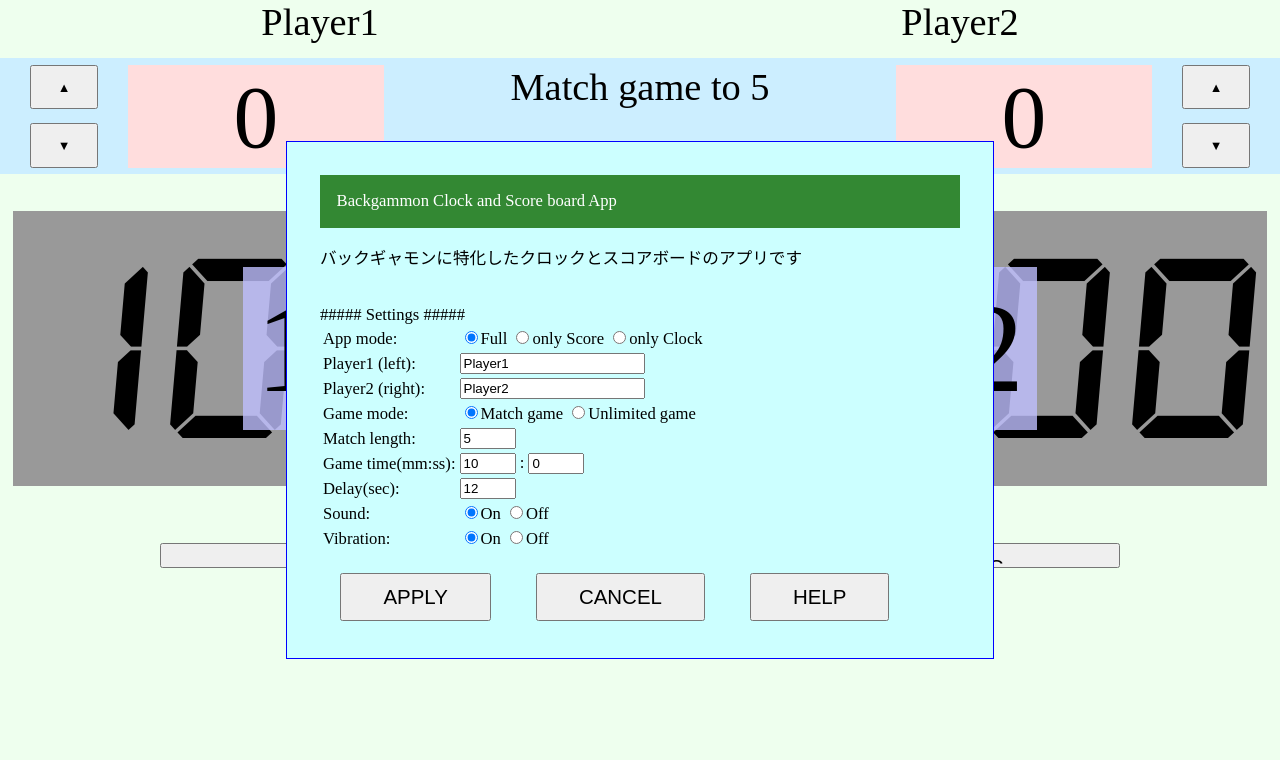
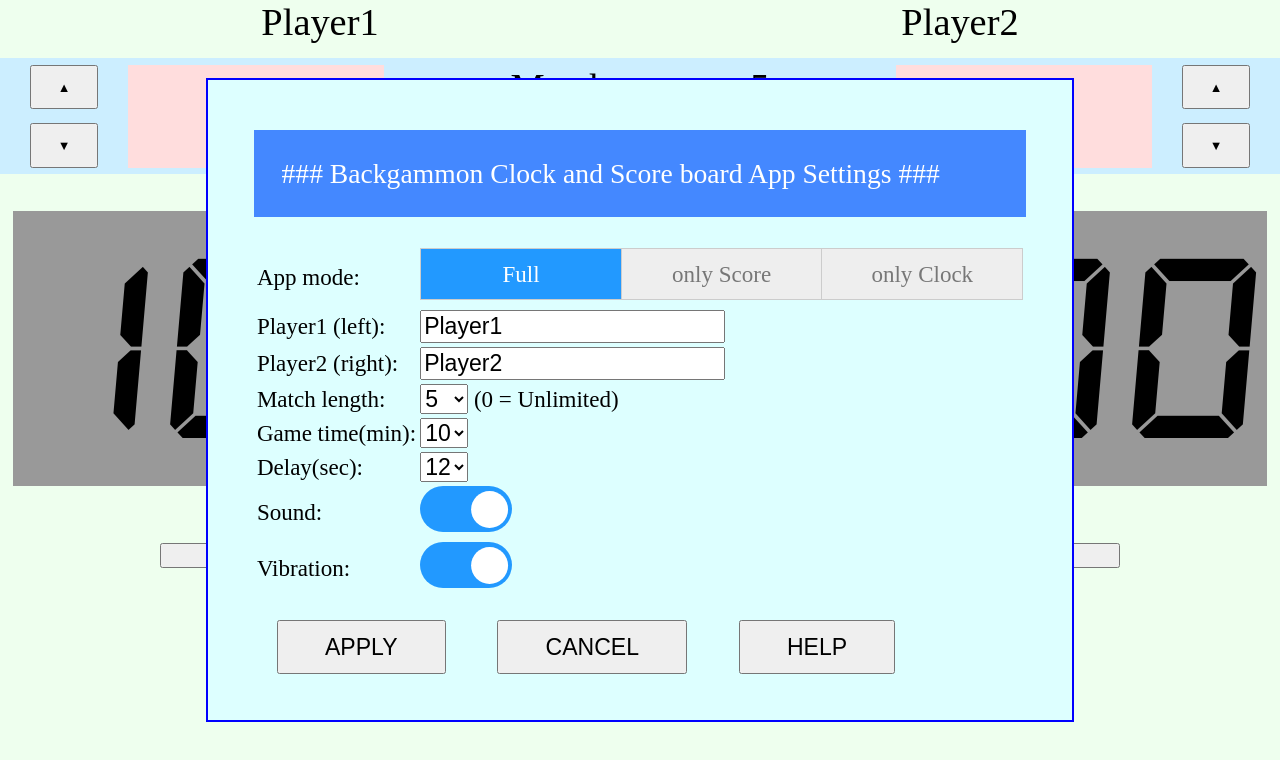
Before and after one commit to hinacoppy/bgclock-archive, a plain HTML site: page index.html in a window 1280 px wide. Both pictures are taken after a click on the button "SETTING". Drawn offline with Linux system fonts and the light colour scheme.

Commit message:
update setting window UI

```diff
--- a/css/bgclock.css
+++ b/css/bgclock.css
@@ -176,35 +176,110 @@ body{
   align-items: center;
   background-color: #bfe;
 }
-/* popupwindow decorations ------------------------------------- */
+/* settingwindow decorations ------------------------------------- */
 #settingwindow{
-  width: 50vw;
+/*  width: 100%;*/
+/*  height: 100%;*/
   position: absolute;
   display: none;
   z-index: 5;
-  background-color: #cff;
+  background-color: #dff;
 }
-#helpwindow{
-  width: 50vw;
-  position: absolute;
-  display: none;
-  z-index: 6;
-  background-color: #ccf;
+#settingwindow input,select{
+  font-size: 100%;
 }
 .popupwindow{
-  border: 1px solid #00f;
+  border: 2px solid #00f;
   padding: 1em 2em;
-  font-size: 1.3vw;
+  font-size: 1.8vw;
 }
 .popuptitle{
-  background-color: #383;
+  font-size: 120%;
+  background-color: #48f;
   color: #fff;
   padding: 1em;
+}
+/* toggle switch ----------------------------------------- */
+/* (参考) https://www.w3schools.com/howto/howto_css_switch.asp */
+.switch {
+  position: relative;
+  display: inline-block;
+  width: 4em;
+  height: 2em;
+}
+.switch input {
+  display: none;
+}
+.slider {
+  position: absolute;
+  cursor: pointer;
+  top: 0;
+  left: 0;
+  right: 0;
+  bottom: 0;
+  background-color: #ccc;
+  transition: .3s;
+}
+.slider:before {
+  position: absolute;
+  content: "";
+  height: 1.6em;
+  width: 1.6em;
+  left: 0.2em;
+  bottom: 0.2em;
+  background-color: white;
+  transition: .3s;
+}
+input:checked + .slider {
+  background-color: #29f;
+}
+input:focus + .slider {
+  box-shadow: 0 0 1px #29f;
+}
+input:checked + .slider:before {
+  transform: translateX(2.0em);
+  -webkit-transform: translateX(2.0em);
+  -ms-transform: translateX(2.0em);
+}
+/* Rounded sliders */
+.slider.round {
+  border-radius: 1.6em;
+}
+.slider.round:before {
+  border-radius: 50%;
+}
+/* Segmented Control ----------------------------------------- */
+/* (参考) https://ginpen.com/2012/12/11/segmented-control/ */
+.segmented {
+    display: inline-block;
+}
+.segmented .label {
+    background-color: #eee;
+    border: 1px #ccc;
+    border-style: solid none solid solid;
+    color: #777;
+    cursor: pointer;
+    float: left;
+    padding: 0.5em 1em;
+    text-align: center;
+    width: 12vw;
+}
+.segmented :first-child .label {
+}
+.segmented :last-child .label {
+    border-right-style: solid;
+}
+.segmented input {
+    display: none;
+}
+.segmented input:checked + .label {
+    background-color: #29f; /* #00f */
+    color: #fff;
 }
 /* 小技（タップした際の黒ずみ除去 / 長押しでメニューを開かない / テキスト選択不可 / スクロール不可）*/
 /* (参考) http://techblog.kayac.com/2016/12/12/090000 */
 * {
   -webkit-tap-highlight-color: rgba(0, 0, 0, 0);
-  -webkit-touch-callout: none;
+/*  -webkit-touch-callout: none;*/
   -webkit-user-select: none;
 }
--- a/index.html
+++ b/index.html
@@ -5,7 +5,7 @@
   <meta name="apple-mobile-web-app-capable" content="yes">
   <meta name="apple-mobile-web-app-status-bar-style" content="black">
   <meta name="viewport" content="initial-scale=1.0">
-  <meta name="description" content="バックギャモンに特化したクロックとスコアボードのアプリ">
+  <meta name="description" content="Clock and Score board App for Backgammon player">
   <meta name="author" content="(C)hinacoppy 2018/5/12">
   <link rel="stylesheet" href="css/bgclock.css">
 <!--  <script src="https://code.jquery.com/jquery-3.3.1.min.js"></script> -->
@@ -50,26 +50,129 @@
 
 <!-- 設定画面 -->
 <div id="settingwindow" class="popupwindow">
-<p class="popuptitle">Backgammon Clock and Score board App</p>
-<p>バックギャモンに特化したクロックとスコアボードのアプリです</p>
-<br>
-##### Settings #####
+<p class="popuptitle">### Backgammon Clock and Score board App Settings ###</p>
 <table>
-<tr><td>App mode:</td><td><input type="radio" name="appmode" value="full" checked>Full
-                          <input type="radio" name="appmode" value="score">only Score
-                          <input type="radio" name="appmode" value="clock">only Clock</td></tr>
+<tr><td>App mode:</td><td>
+  <span class="segmented">
+    <label><input type="radio" name="appmode" value="full" checked><span class="label">Full</span></label>
+    <label><input type="radio" name="appmode" value="score"><span class="label">only Score</span></label>
+    <label><input type="radio" name="appmode" value="clock"><span class="label">only Clock</span></label>
+  </span>
+</td></tr>
 <tr><td>Player1 (left):</td><td><input type="text" id="playername1" value="Player1"></td></tr>
 <tr><td>Player2 (right):</td><td><input type="text" id="playername2" value="Player2"></td></tr>
-<tr><td>Game mode:</td><td><input type="radio" name="gamemode" value="match" checked>Match game
-                           <input type="radio" name="gamemode" value="unlimited">Unlimited game</td></tr>
-<tr><td>Match length:</td><td><input type="number" id="matchlength" min="0" max="99" value="5"></td></tr>
-<tr><td>Game time(mm:ss):</td><td><input type="number" id="allotedtimemin" min="0" max="99" value="10"> :
-                                  <input type="number" id="allotedtimesec" min="0" max="60" value="0"></td></tr>
-<tr><td>Delay(sec):</td><td><input type="number" id="delaytime" min="0" max="60" value="12"></td></tr>
-<tr><td>Sound:</td><td><input type="radio" name="sound" value="on" checked>On
-                       <input type="radio" name="sound" value="off">Off</td></tr>
-<tr><td>Vibration:</td><td><input type="radio" name="vibration" value="on" checked>On
-                           <input type="radio" name="vibration" value="off">Off</td></tr>
+<tr><td>Match length:</td><td>
+<select id="matchlength" name="matchlength">
+<option value="0">0</option>
+<option value="1">1</option>
+<option value="2">2</option>
+<option value="3">3</option>
+<option value="5" selected>5</option>
+<option value="7">7</option>
+<option value="9">9</option>
+<option value="11">11</option>
+<option value="13">13</option>
+<option value="15">15</option>
+<option value="17">17</option>
+<option value="19">19</option>
+<option value="21">21</option>
+<option value="23">23</option>
+<option value="25">25</option>
+</select>
+(0 = Unlimited)
+</td></tr>
+<tr><td>Game time(min):</td><td>
+<select id="allotedtimemin" name="allotedtimemin">
+<option value="0">0</option>
+<option value="1">1</option>
+<option value="2">2</option>
+<option value="3">3</option>
+<option value="4">4</option>
+<option value="5">5</option>
+<option value="6">6</option>
+<option value="7">7</option>
+<option value="8">8</option>
+<option value="9">9</option>
+<option value="10" selected>10</option>
+<option value="11">11</option>
+<option value="12">12</option>
+<option value="13">13</option>
+<option value="14">14</option>
+<option value="15">15</option>
+<option value="16">16</option>
+<option value="17">17</option>
+<option value="18">18</option>
+<option value="19">19</option>
+<option value="20">20</option>
+<option value="21">21</option>
+<option value="22">22</option>
+<option value="23">23</option>
+<option value="24">24</option>
+<option value="25">25</option>
+<option value="26">26</option>
+<option value="27">27</option>
+<option value="28">28</option>
+<option value="29">29</option>
+<option value="30">30</option>
+<option value="31">31</option>
+<option value="32">32</option>
+<option value="33">33</option>
+<option value="34">34</option>
+<option value="35">35</option>
+<option value="36">36</option>
+<option value="37">37</option>
+<option value="38">38</option>
+<option value="39">39</option>
+<option value="40">40</option>
+<option value="41">41</option>
+<option value="42">42</option>
+<option value="43">43</option>
+<option value="44">44</option>
+<option value="45">45</option>
+<option value="46">46</option>
+<option value="47">47</option>
+<option value="48">48</option>
+<option value="49">49</option>
+<option value="50">50</option>
+<option value="51">51</option>
+<option value="52">52</option>
+<option value="53">53</option>
+<option value="54">54</option>
+<option value="55">55</option>
+<option value="56">56</option>
+<option value="57">57</option>
+<option value="58">58</option>
+<option value="59">59</option>
+<option value="60">60</option>
+</select>
+</td></tr>
+<tr><td>Delay(sec):</td><td>
+<select id="delaytime" name="delaytime">
+<option value="0">0</option>
+<option value="1">1</option>
+<option value="2">2</option>
+<option value="3">3</option>
+<option value="4">4</option>
+<option value="5">5</option>
+<option value="6">6</option>
+<option value="7">7</option>
+<option value="8">8</option>
+<option value="9">9</option>
+<option value="10">10</option>
+<option value="11">11</option>
+<option value="12" selected>12</option>
+<option value="13">13</option>
+<option value="14">14</option>
+<option value="15">15</option>
+<option value="16">16</option>
+<option value="17">17</option>
+<option value="18">18</option>
+<option value="19">19</option>
+<option value="20">20</option>
+</select>
+</td></tr>
+<tr><td>Sound:</td><td><label class="switch"><input type="checkbox" name="sound" checked><span class="slider round"></span></label></td></tr>
+<tr><td>Vibration:</td><td><label class="switch"><input type="checkbox" name="vibration" checked><span class="slider round"></span></label></td></tr>
 </table>
 
 <input type="button" id="applybtn" class="oparationbtn" value="APPLY">
--- a/js/bgclock.js
+++ b/js/bgclock.js
@@ -24,18 +24,18 @@ $(function() {
   //設定画面の[APPLY] ボタンがクリックされたとき
   $('#applybtn').on('click', function(e) {
     set_initial_vars();
-    $('#settingwindow').fadeOut(100);
+    $('#settingwindow').slideUp("normal");
   });
 
   //設定画面の[CANCEL] ボタンがクリックされたとき
   $('#cancelbtn').on('click', function(e) {
-    $('#settingwindow').fadeOut(100); //設定画面を消す
+    $('#settingwindow').slideUp("normal"); //設定画面を消す
   });
 
   //メイン画面の[SETTING] ボタンがクリックされたとき
   $('#settingbtn').on('click', function(e) {
     topleft = winposition( $('#settingwindow') );
-    $('#settingwindow').css(topleft).fadeIn(100); //画面表示
+    $('#settingwindow').css(topleft).slideDown("normal"); //画面表示
   });
 
   //メイン画面の[PAUSE] ボタンがクリックされたとき
@@ -99,19 +99,17 @@ function set_initial_vars() {
   score = [0, 0, 0];
   $('#score1').text(score[1]);
   $('#score2').text(score[2]);
-  gamemode = $('[name=gamemode]:checked').val();
-  if (gamemode == "match") {
-    matchlength = $('#matchlength').val();
+  matchlength = $('#matchlength').val();
+  if (matchlength == 0) { //unlimited
+    $('#gamemode').text("Unlimited game");
+  } else {
     $('#gamemode').text("Match game to "+ matchlength);
-  } else { //unlimited
-    matchlength = 9999;
-    $('#gamemode').text("Unlimited game");
   }
   crawford = 0;
   $('#crawford').text("");
   delaytime = Number($('#delaytime').val());
   $('#delay1,#delay2').text(("00"+delaytime).substr(-2));
-  allotedtime = Number($('#allotedtimemin').val()) * 60 + Number($('#allotedtimesec').val());
+  allotedtime = Number($('#allotedtimemin').val()) * 60;
   timer = [0, allotedtime, allotedtime];
   disp_timer(1, timer[1]);
   disp_timer(2, timer[2]);
@@ -129,7 +127,7 @@ function set_initial_vars() {
     $('#scorecontainer').addClass("scorecontainer_scoreonly").removeClass("scorecontainer");
     $('#score1,#score2').addClass("score_scoreonly");
     $('#timer1,#timer2,#delay1,#delay2,#pauseinfo,#pausebtn').hide();
-    $('#player1,#player2').hide();
+    $('#player1,#player2').show();
     break;
   default: //full
     $('#timer1,#timer2,#delay1,#delay2,#pauseinfo,#pausebtn').show();
@@ -140,9 +138,8 @@ function set_initial_vars() {
     $('#player1,#player2').show();
     break;
   }
-  //soundflg = $('[name=sound]:checked').val() == "on" ? true : false;
-  soundflg = !!($('[name=sound]:checked').val() == "on"); //上記3項演算子と同じ結果を返す記述方法
-  vibrationflg = !!($('[name=vibration]:checked').val() == "on");
+  soundflg = $('[name=sound]').prop("checked");
+  vibrationflg = $('[name=vibration]').prop("checked");
 }
 
 //PLAY -> PAUSE
```
